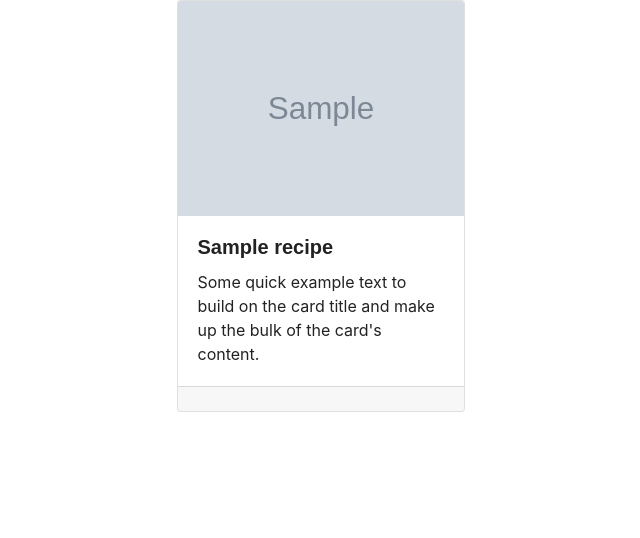
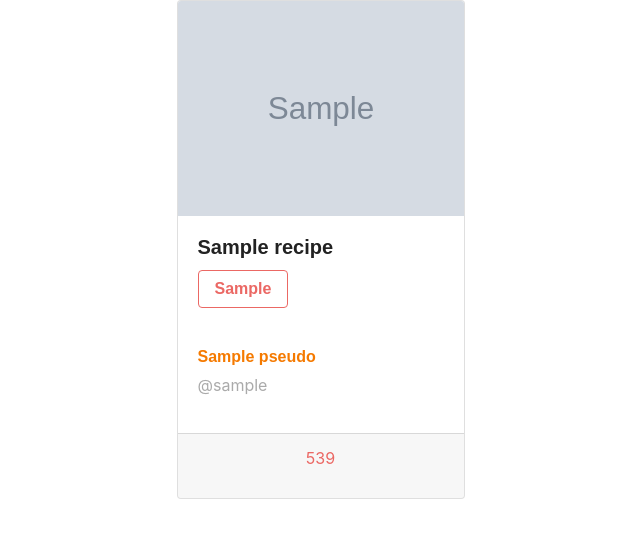
Before and after one commit to esgi-foody/foody, a Symfony app: template templates/feed/index.html.twig in a window 1280 px wide. Shown: the part 59-597 px from the top of the page, without its empty margins (201-841 px from the left). Run offline with Twig, Linux system fonts and the light colour scheme; the template is opened without the code that fills it: most values are stand-ins (such as "Sample title", 1, 10 or a date in 2020); grey boxes marked "Sample" are stand-in pictures; some libraries are stand-ins or nearby versions; some web fonts are replaced.

Commit message:
recipe cards WIP

```diff
--- a/templates/feed/index.html.twig
+++ b/templates/feed/index.html.twig
@@ -14,12 +14,28 @@
                 <img class="card-img-top" src="{{ recipe.pathCoverImg }}" alt="Card image cap">
                 <div class="card-body">
                     <h5 class="card-title">{{ recipe.title }}</h5>
-                    <p class="card-text">Some quick example text to build on the card title and make up the bulk of the card's content.</p>
+                    {% for categories in recipe %}
+                    <button type="button" class="btn btn-outline-primary">{{ recipe[category.name] }}</button>
+                    {% endfor %}
                 </div>
+                <div class="card-body">
+                    <h6 class="text-danger">{{ recipe.userRecipe.pseudo }}</h6>
+                    <p class="text-secondary">@{{ recipe.userRecipe.username }}</p>
+
+                </div>
+
                 <div class="card-footer">
-                    <a href=""><i data-feather="message-circle"></i></a>
-                    <a href=""><i data-feather="repeat"></i></a>
-                    <a href=""><i data-feather="heart"></i></a>
+                    <ul class="nav justify-content-center">
+                        <li class="nav-item">
+                            <a href=""><i data-feather="message-circle"></i><p>5</p></a>
+                        </li>
+                        <li class="nav-item">
+                            <a href=""><i data-feather="repeat"></i><p>3</p></a>
+                        </li>
+                        <li class="nav-item">
+                            <a href=""><i data-feather="heart"></i><p>9</p></a>
+                        </li>
+                    </ul>
                 </div>
             </div>
         {% endfor %}
```
